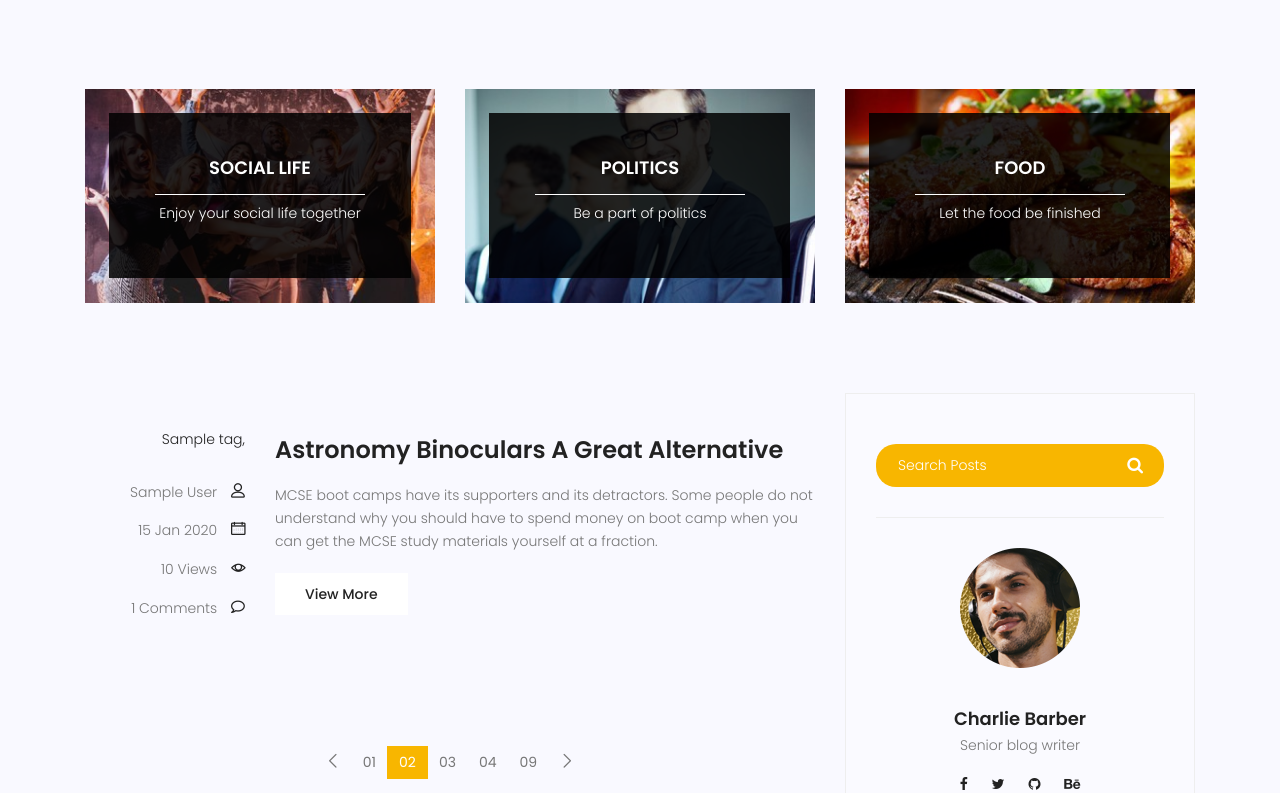
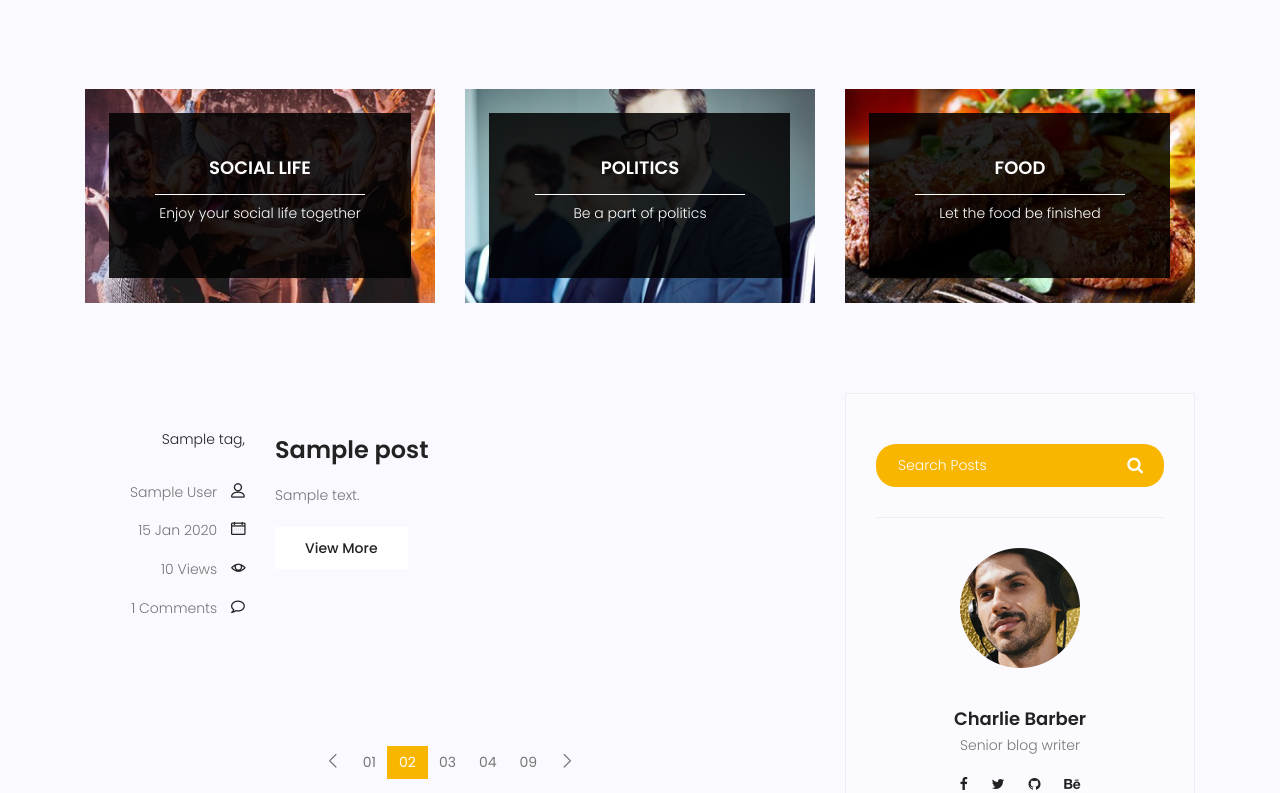
Before and after one commit to neg2004ah/django-project-multipage, a Django app: page /blog in a window 1280 px wide. Shown: the part 689-1482 px from the top of the page. Run offline with Django 4.2, Linux system fonts and the light colour scheme; tables that the repository leaves empty hold one stand-in row (values such as "Sample post"); some libraries are stand-ins or nearby versions.

Commit message:
Update blog-home.html

```diff
--- a/template/blog/blog-home.html
+++ b/template/blog/blog-home.html
@@ -105,9 +105,9 @@
 										<div class="feature-img">
 											<img class="img-fluid" src="{{post.image.urls}}" alt="">
 										</div>
-										<a class="posts-title" href="blog-single.html"><h3>Astronomy Binoculars A Great Alternative</h3></a>
+										<a class="posts-title" href="blog-single.html"><h3>{{post.title}}</h3></a>
 										<p class="excert">
-											MCSE boot camps have its supporters and its detractors. Some people do not understand why you should have to spend money on boot camp when you can get the MCSE study materials yourself at a fraction.
+											{{post.content}}
 										</p>
 										<a href="blog-single.html" class="primary-btn">View More</a>
 									</div>
```
